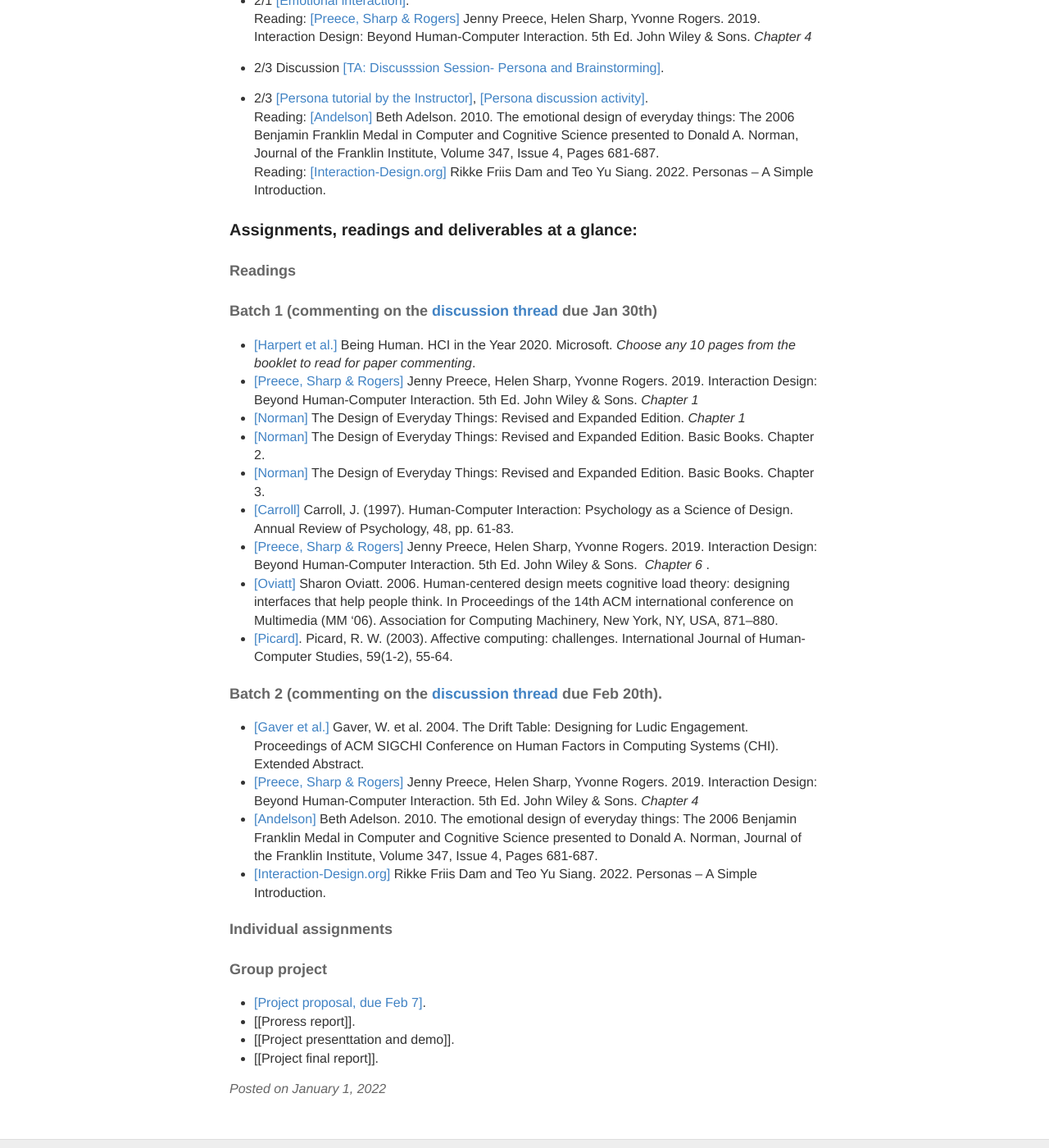
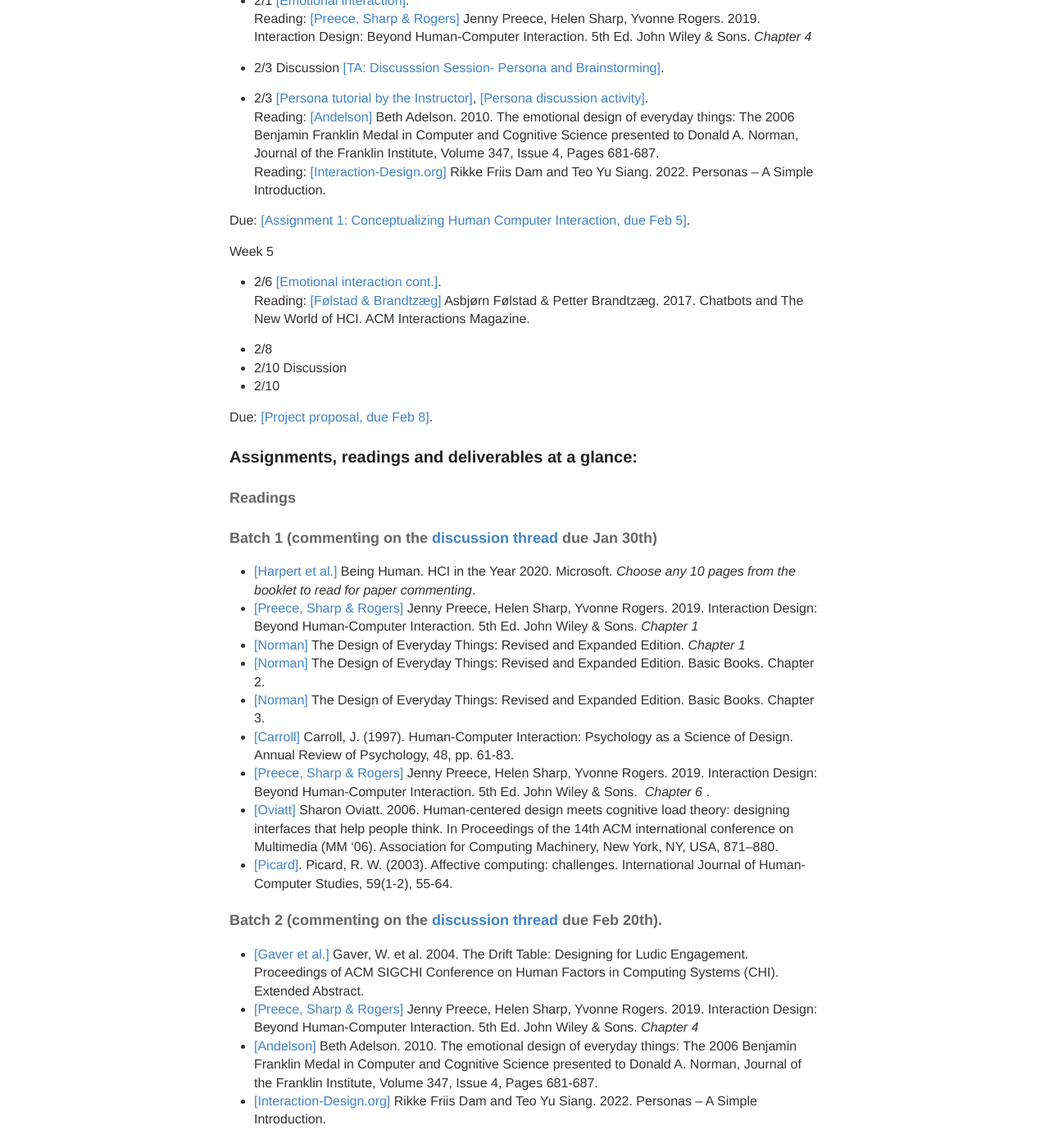
Before and after one commit to hciwang/hciwang.github.io, a Jekyll site: the page built from _posts/2022-1-1-lectures.md, in a window 1280 px wide and 1400 px high, scrolled down 1545 px. Shown: the whole window at 82% size. Built offline with Jekyll 4.4.1, drawn with Linux system fonts in a browser that asks for light colours; some of the changed text lies outside the part shown.

Commit message:
Update 2022-1-1-lectures.md

```diff
--- a/_posts/2022-1-1-lectures.md
+++ b/_posts/2022-1-1-lectures.md
@@ -59,6 +59,18 @@
 Reading: [[Andelson]](https://canvas.ucdavis.edu/courses/747452/files/folder/Misc%20files?preview=19310641) Beth Adelson. 2010. The emotional design of everyday things: The 2006 Benjamin Franklin Medal in Computer and Cognitive Science presented to Donald A. Norman, Journal of the Franklin Institute, Volume 347, Issue 4, Pages 681-687.
 Reading: [[Interaction-Design.org]](https://www.interaction-design.org/literature/article/personas-why-and-how-you-should-use-them) Rikke Friis Dam and Teo Yu Siang. 2022. Personas – A Simple Introduction.
 
+Due: [[Assignment 1: Conceptualizing Human Computer Interaction, due Feb 5]](https://canvas.ucdavis.edu/courses/747452/assignments/1010532).
+
+Week 5
+- 2/6 [[Emotional interaction cont.]](https://canvas.ucdavis.edu/courses/747452/files/folder/Lecture%20slides?preview=19280251).
+Reading: [[Følstad & Brandtzæg]](https://canvas.ucdavis.edu/courses/747452/files/folder/Misc%20files?preview=19341952) Asbjørn Følstad & Petter Brandtzæg. 2017. Chatbots and The New World of HCI. ACM Interactions Magazine.
+
+- 2/8
+- 2/10 Discussion
+- 2/10
+
+Due: [[Project proposal, due Feb 8]](https://canvas.ucdavis.edu/courses/747452/assignments/1010534).
+
 ### Assignments, readings and deliverables at a glance:
 
 #### Readings
@@ -83,7 +95,7 @@
 
 
 #### Group project
-- [[Project proposal, due Feb 7]](https://canvas.ucdavis.edu/courses/747452/assignments/1010534).
+- [[Project proposal, due Feb 8]](https://canvas.ucdavis.edu/courses/747452/assignments/1010534).
 - [[Proress report]].
 - [[Project presenttation and demo]].
 - [[Project final report]].
```
